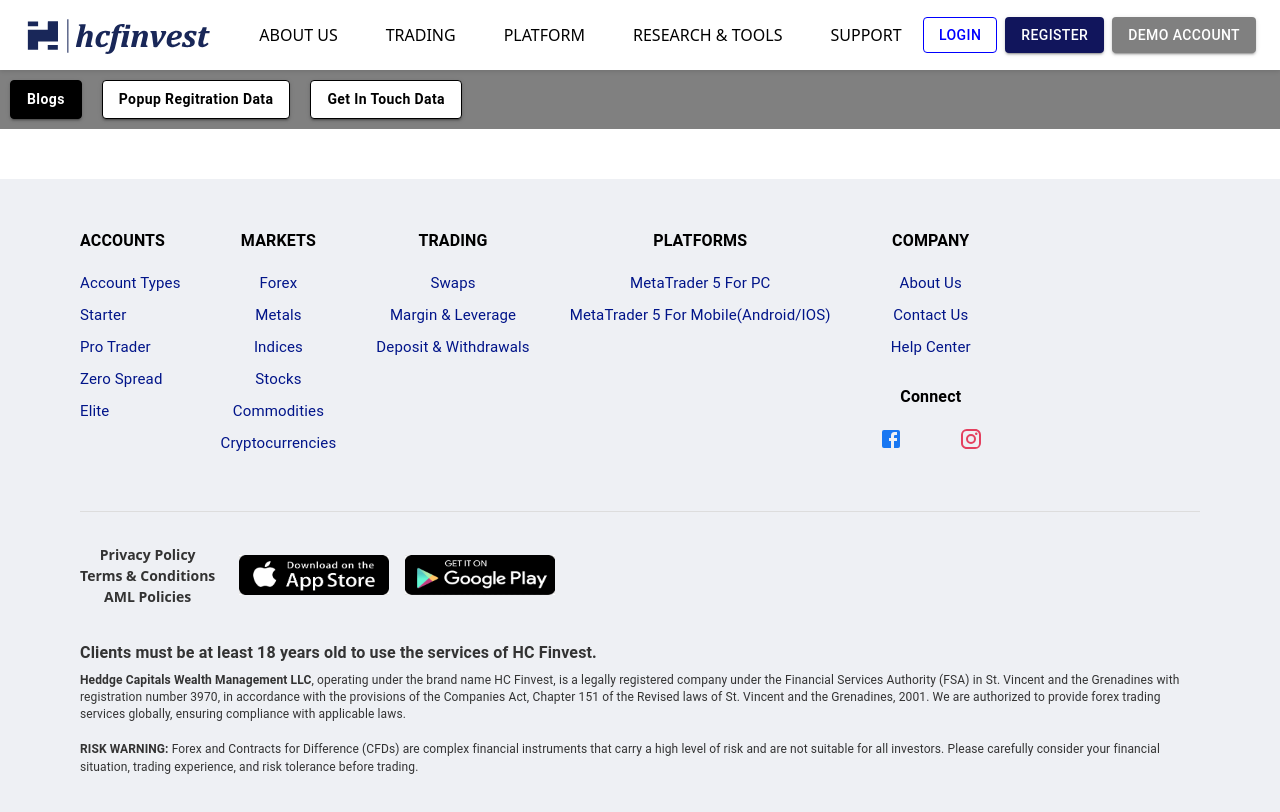
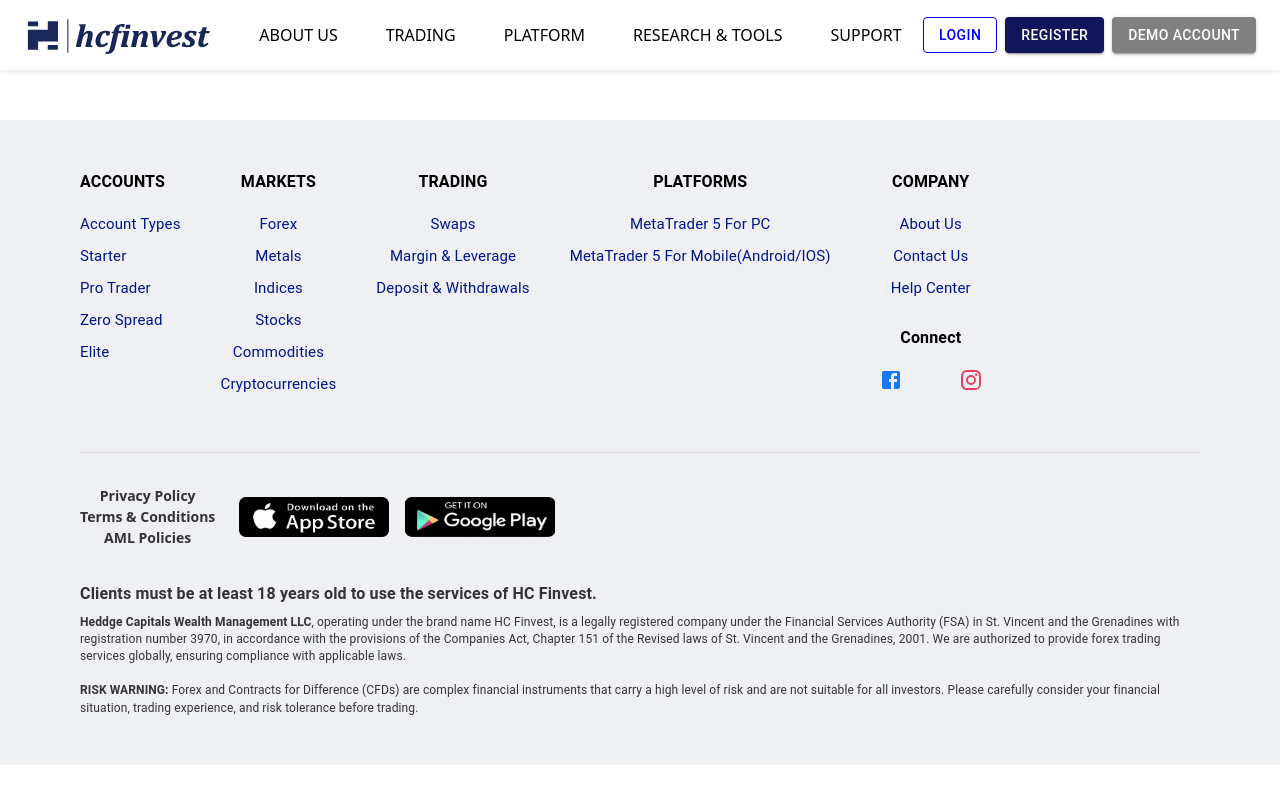
Before and after one commit to Diptesh-Dhangar/hc-finvest, a React (Create React App) app in the folder hc-finvest-website/: page /superAdmin in a window 1280 px wide. Shown: the top 812 px of the page. Built offline with nearby package versions, Linux system fonts and the light colour scheme; some icons are missing.

Commit message:
commit of Url of Trading box and reg popup

```diff
--- a/hc-finvest-website/src/Components/Admin/AdminPage.js
+++ b/hc-finvest-website/src/Components/Admin/AdminPage.js
@@ -1,5 +1,6 @@
 import { Button, Container, Grid } from "@mui/material";
 import React, { useState, useEffect } from "react";
+// import AdminSubNavbar from "./AdminSubNavbar";
 
 const Admin = () => {
   const [active, setActive] = useState(1); // default: first button active
@@ -11,12 +12,8 @@
   ];
 
   return (
-      <Container
-        sx={{ backgroundColor: "#fff" }}
-        maxWidth={false}
-        disableGutters
-      >
-        <Grid
+    <Container sx={{ backgroundColor: "#fff" }} maxWidth={false} disableGutters>
+      {/* <Grid
           container
           size={12}
 
@@ -42,8 +39,10 @@
               {btn.label}
             </Button>
           ))}
-        </Grid>
+        </Grid> */}
+{/*
+      <AdminSubNavbar /> */}
     </Container>
   );
-}
+};
 export default Admin;
--- a/hc-finvest-website/src/Components/Navbar/TradingBox.js
+++ b/hc-finvest-website/src/Components/Navbar/TradingBox.js
@@ -58,7 +58,7 @@
                   color: "black",
                   cursor: "pointer",
                 }}
-                href={text.toLowerCase().replace(/\s/g, "")}
+                href={text.toLowerCase().replace(/\s/g, "Market")}
               >
                 {text}
               </Link>
--- a/hc-finvest-website/src/Components/Utilities/RegPopupBox.js
+++ b/hc-finvest-website/src/Components/Utilities/RegPopupBox.js
@@ -33,7 +33,7 @@
         formData
       );
 
-      alert("✅ Registration successful!");
+      alert("✅ Submitted Successfully! We’ll get back to you soon.");
       console.log("Server response:", res.data);
 
       setFormData({ fullName: "", phoneNumber: "", email: "" });
```
Lines whose indentation alone changed are shown as unchanged.
